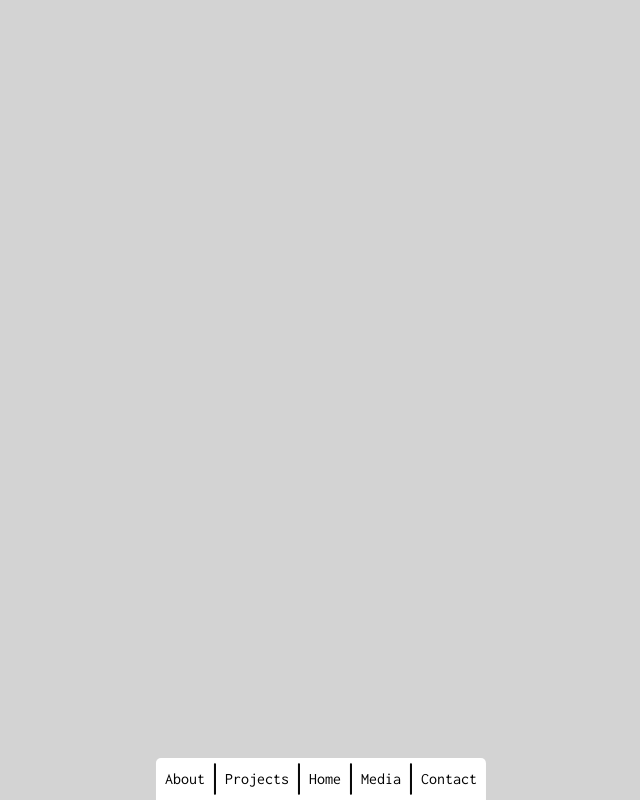
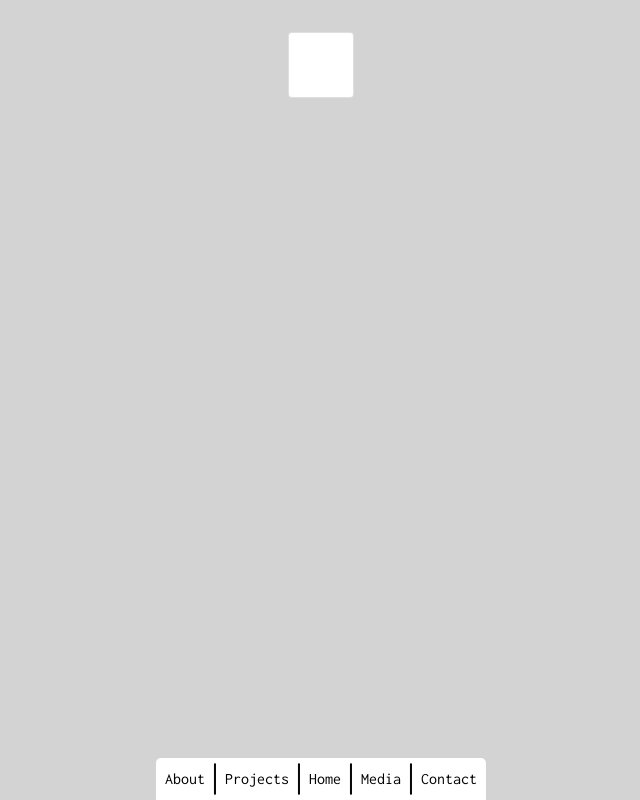
Before and after one commit to RyanRacicot/portfolio, an Angular app: page /projects/1 in a window 1280 px wide. Shown: the whole page, without its empty margins (319-959 px from the left). Built offline with nearby package versions, Linux system fonts and the light colour scheme.

Commit message:
Added project details page

```diff
--- a/angular.json
+++ b/angular.json
@@ -122,8 +122,13 @@
               "devServerTarget": "PortfolioFinal:serve:production"
             }
           }
+        },
+        "deploy": {
+          "builder": "angular-cli-ghpages:deploy",
+          "options": {}
         }
       }
-    }},
+    }
+  },
   "defaultProject": "PortfolioFinal"
 }
--- a/package.json
+++ b/package.json
@@ -19,6 +19,7 @@
     "@angular/platform-browser": "~8.2.14",
     "@angular/platform-browser-dynamic": "~8.2.14",
     "@angular/router": "~8.2.14",
+    "angular-cli-ghpages": "^0.6.2",
     "rxjs": "~6.4.0",
     "tslib": "^1.10.0",
     "zone.js": "~0.9.1"
--- /dev/null
+++ b/src/app/project-details/project-details.component.css
@@ -0,0 +1,7 @@
+.main {
+  height: 100%;
+  padding: 2em;
+}
+.main .card {
+  padding: 2em;
+}
--- a/src/app/project-details/project-details.component.html
+++ b/src/app/project-details/project-details.component.html
@@ -1 +1,7 @@
-<p>{{routeId}}</p>
+<div class="main">
+    <div class="row justify-content-center align-content-center">
+        <div class="card pick-up">
+            <h2>{{routeId}}</h2>
+        </div>
+    </div>
+</div>
--- a/src/app/project-details/project-details.component.scss
+++ b/src/app/project-details/project-details.component.scss
@@ -0,0 +1,7 @@
+.main {
+    height: 100%;
+    padding: 2em;
+    .card {
+        padding: 2em;
+    }
+}
--- a/src/app/projects/projects.component.css
+++ b/src/app/projects/projects.component.css
@@ -1,5 +1,4 @@
 .main {
-  border-radius: 5px;
   height: 100%;
   padding: 2em;
   overflow-y: scroll;
--- a/src/app/projects/projects.component.scss
+++ b/src/app/projects/projects.component.scss
@@ -1,5 +1,4 @@
 .main {
-    border-radius: 5px;
     height: 100%;
     padding: 2em;
     overflow-y: scroll;
```
Also changed, not shown: 1 other file (tests, documents, lock files or other folders).
